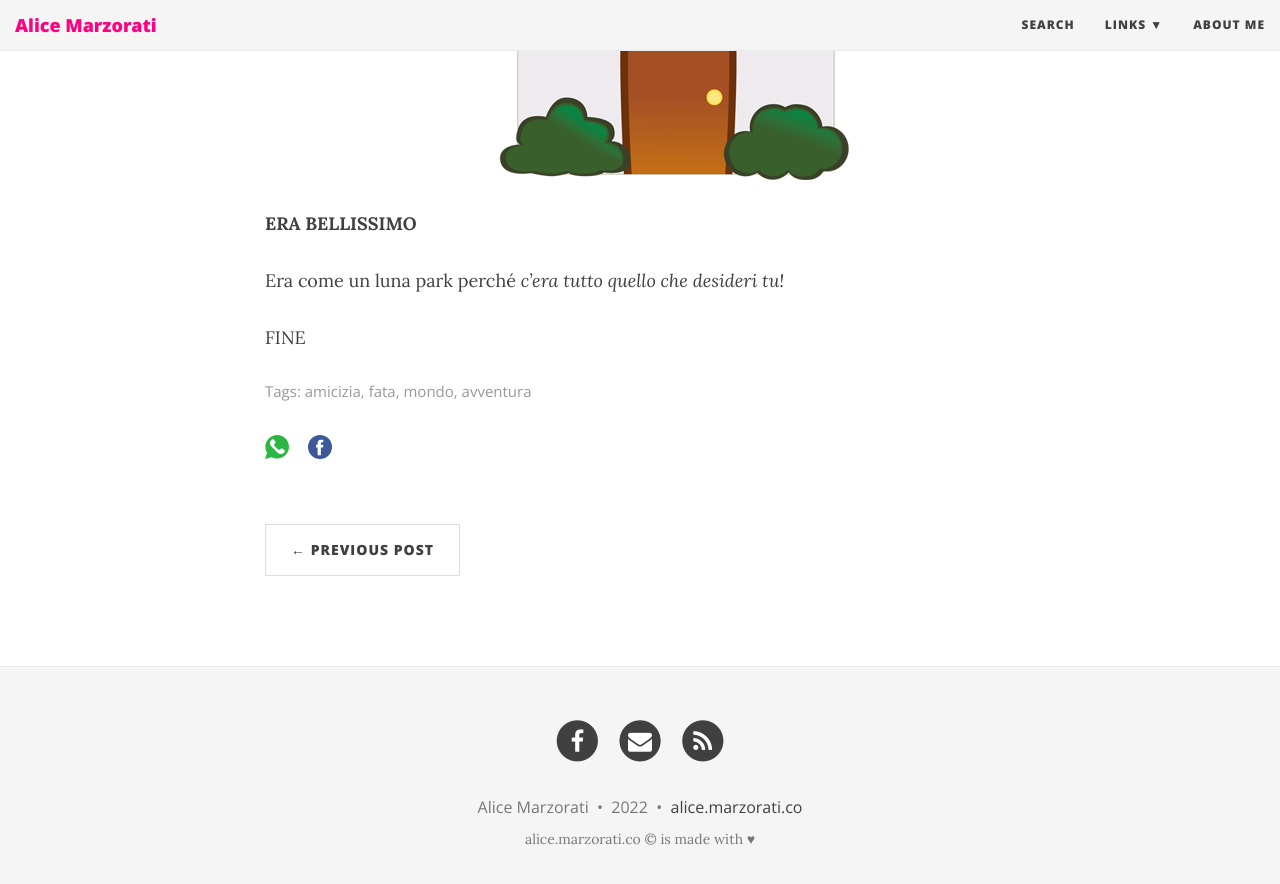
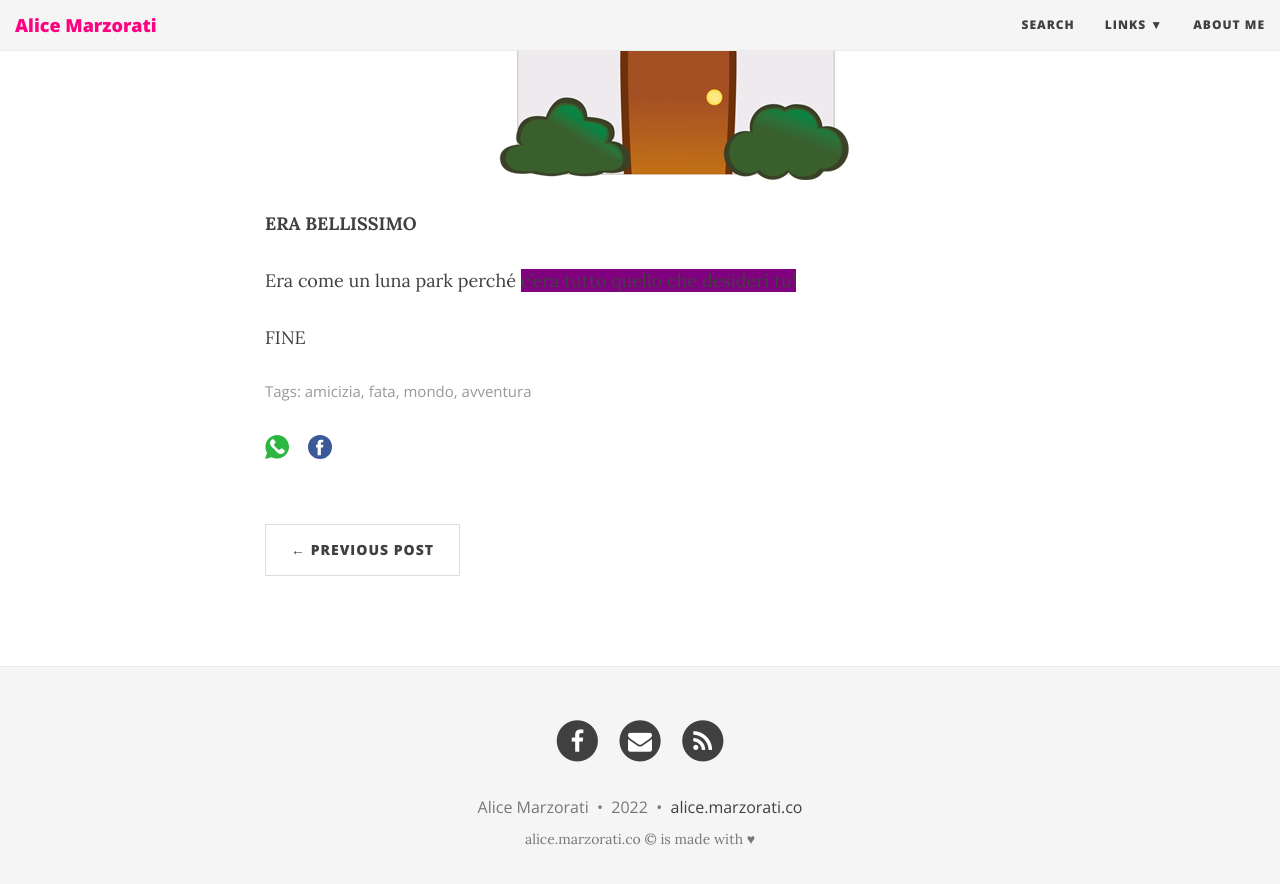
Before and after one commit to marste/Alice, a Jekyll site: the page built from _posts/2022-03-21-una-avventura-speciale.md, in a window 1280 px wide and 900 px high, scrolled down 757 px. Shown: the top 884 px of the window. Built offline with Jekyll 4.4.1, drawn with Linux system fonts in a browser that asks for light colours; nearby versions of some CDN libraries.

Commit message:
Added new post

```diff
--- a/_posts/2022-03-21-una-avventura-speciale.md
+++ b/_posts/2022-03-21-una-avventura-speciale.md
@@ -21,6 +21,6 @@ C’erano delle casette, un arcobaleno ed un carretto dei gelati!
 
 **ERA BELLISSIMO**
 
-Era come un luna park perché *c’era tutto quello che desideri tu!*
+Era come un luna park perché <span style="background-color:purple">c’era tutto quello che desideri tu!</span>
 
 FINE
```
